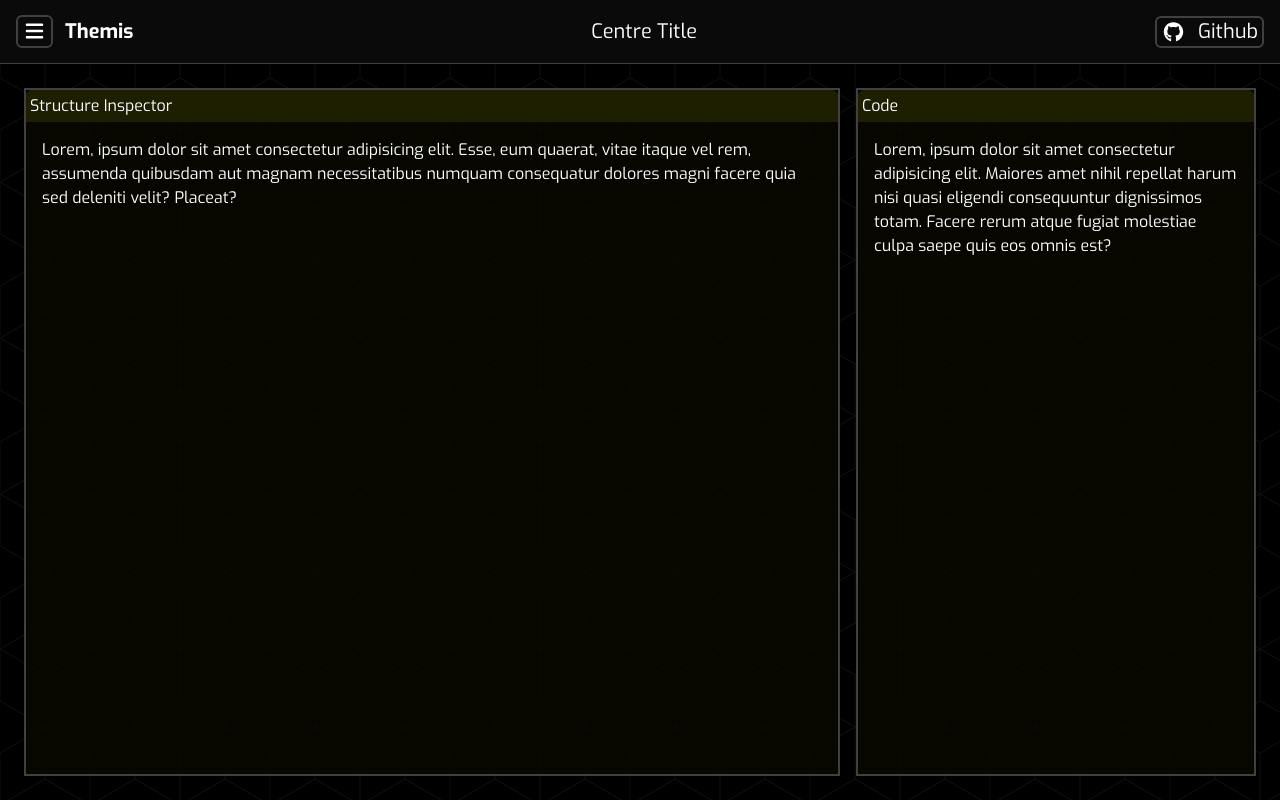
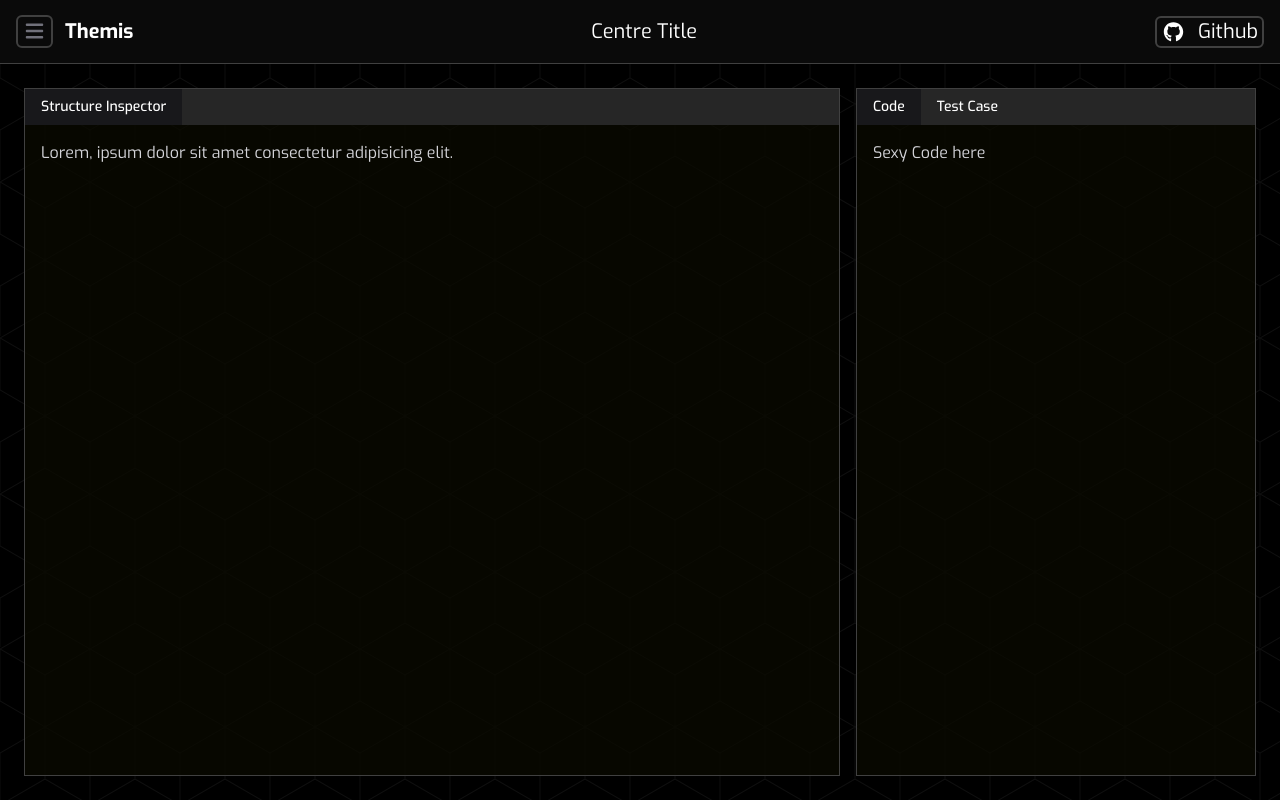
Before and after one commit to areeb-x3/code-themis, a React (Vite) app in the folder App/: page / in a window 1280 px wide. Built offline with nearby package versions, Linux system fonts and the light colour scheme.

Commit message:
Panels now have tabs. I made them similar to leetcode styled, The draging of tabs to different panels was difficult so I am not adding that.

```diff
--- a/App/src/App.tsx
+++ b/App/src/App.tsx
@@ -10,37 +10,38 @@ import "/src/styles/App.css";
 function App() {
   const [showSidebar, setSidebar] = useState(false);
 
+  const panelOneTabList = [
+    {
+      id: "inspector",
+      title: "Structure Inspector",
+      content: (
+        <div>Lorem, ipsum dolor sit amet consectetur adipisicing elit.</div>
+      ),
+    }
+  ];
+
+  const panelTwoTabList = [
+    {
+      id: "code",
+      title: "Code",
+      content: <div>Sexy Code here</div>,
+    },
+    {
+      id: "testcase",
+      title: "Test Case",
+      content: <div>Test Cases</div>,
+    },
+  ];
+
   return (
     <div className="h-screen flex flex-col overflow-x-hidden">
       <Sidebar isOpen={showSidebar} onClose={() => setSidebar(false)} />
-
       <Navbar onOpen={() => setSidebar(true)} />
       <Background />
+
       <div className="flex-col h-screen grid grid-cols-3 p-6 gap-4 ">
-        <Panel
-          className="col-span-2"
-          title="Structure Inspector"
-          content={
-            <div>
-              Lorem, ipsum dolor sit amet consectetur adipisicing elit. Esse,
-              eum quaerat, vitae itaque vel rem, assumenda quibusdam aut magnam
-              necessitatibus numquam consequatur dolores magni facere quia sed
-              deleniti velit? Placeat?
-            </div>
-          }
-        />
-        <Panel
-          className="grow"
-          title="Code"
-          content={
-            <div>
-            Lorem, ipsum dolor sit amet consectetur adipisicing elit. Maiores
-            amet nihil repellat harum nisi quasi eligendi consequuntur
-            dignissimos totam. Facere rerum atque fugiat molestiae culpa saepe
-            quis eos omnis est?
-          </div>
-          }
-        />
+        <Panel className="col-span-2" tabs={panelOneTabList} />
+        <Panel className="grow" tabs={panelTwoTabList} />
       </div>
     </div>
   );
--- a/App/src/components/Panel.tsx
+++ b/App/src/components/Panel.tsx
@@ -1,16 +1,42 @@
 import React from "react";
+import { useState } from "react";
 
-interface PanelProps {
-  className?: string;
+interface Tab {
+  id: string;
   title: string;
   content: React.ReactNode;
 }
+interface PanelProps {
+  className?: string;
+  tabs: Tab[];
+}
 
-function Panel({ className = "", title, content }: PanelProps) {
+function Panel({ className = "", tabs }: PanelProps) {
+  const [activeTabId, setActiveTabId] = useState<string>(tabs[0]?.id || "");
+  const activeTab = tabs.find((tab) => tab.id === activeTabId);
+
   return (
-    <div className={`panel ${className}`}>
-      <div className="panel-title p-1"> {title} </div>
-      <div className="p-4"> {content} </div>
+    <div className={`panel tab-bar flex flex-col overflow-hidden ${className}`}>
+      {/* Tab Bar */}
+      <div className="panel-tabs flex text-sm ">
+        {tabs.map((tab) => {
+          const isActive = tab.id === activeTabId;
+          return (
+            <button
+              key={tab.id}
+              onClick={() => setActiveTabId(tab.id)}
+              className={`px-4 py-2 font-medium transition-colors duration-150 outline-none
+                ${isActive ? "bg-zinc-900 text-white" : "hover:bg-zinc-750 hover:text-zinc-200" }`}
+            >
+              {tab.title}
+            </button>
+          );
+        })}
+      </div>
+      {/* Active Tab Content */}
+      <div className="p-4 flex-1 text-zinc-300 overflow-y-auto">
+        {activeTab ? activeTab.content : <div className="text-zinc-500">Eror 404: No content</div>}
+      </div>
     </div>
   );
 }
--- a/App/src/styles/App.css
+++ b/App/src/styles/App.css
@@ -30,6 +30,17 @@ nav {
   background: color-mix(in srgb, var(--background-tertiary) 75%, transparent);
   border-radius: var(--radius-md) var(--radius-md) 0 0;
 }
+.panel-tabs {
+  color: var(--color-neutral-400);
+  background: var(--background-tertiary);
+  border-bottom: 1px var(--color-neutral-700);
+}
+
+.tab-bar {
+  color: var(--color-neutral-400);
+  border: 1px solid var(--color-neutral-700);
+  border-radius: var(--radius-lg);
+}
 
 /* --------------------- */
 /* BACKGROUND            */
```
